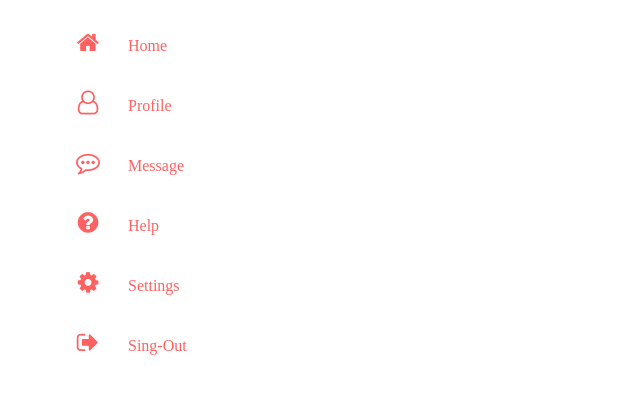
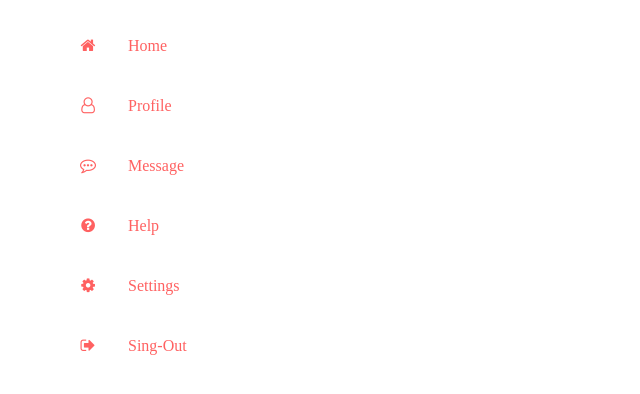
Before and after one commit to Gabriel-Almeida-Ajax/Repo-Gabriel, a Next.js app: page / in a window 1280 px wide. Shown: the top 394 px of the page, without its empty margins (0-640 px from the left). Built offline with nearby package versions, Linux system fonts and the light colour scheme.

Commit message:
--- Auto-Git Commit ---

```diff
--- a/pages/index.js
+++ b/pages/index.js
@@ -38,7 +38,7 @@ const Icon = styled.span`
     text-align: center;
 
 
-  .fa {
+  &fa {
     font-size: 24px;
   }
 `
@@ -49,11 +49,12 @@ const IconContent = styled.i`
   height: 60px;
   line-height: 60px;
   text-align: center;`
+
 const ListApp = ({ tittle, icon }) => {
   return (
     <ListContent>
       <LinkContent href={`/${tittle}`}>
-        <Icon><i className={icon} aria-hidden="true" /></Icon>
+        <Icon><IconContent className={icon} aria-hidden="true" /></Icon>
         <Tittle>
           {tittle}
         </Tittle>
@@ -75,7 +76,10 @@ export default function Home() {
     { id: '006', tittle: 'Sing-Out', icon: 'fa fa-sign-out' }
   ]);
 
-let usage = styled.div`@import url("https://fonts.googleapis.com/css2?family=Poppins:wght@500&display=swap")`
+  const container = styled.div`
+    height: 120px;
+    width: 120px;
+  `
 
   return (
     <div>
@@ -85,14 +89,14 @@ let usage = styled.div`@import url("https://fonts.googleapis.com/css2?family=Pop
       </Head>
 
       <main>
-        <usage>
+        <div className="container">
           <div className="navigation">
             <ul>
               {items.map(item => <ListApp key={item.id} {...item} />)}
             </ul>
           </div>
           <div className="toggle" />
-        </usage>
+        </div>
         <script
           dangerouslySetInnerHTML={{
             __html: `
```
Also changed, not shown: .autogit/logs/log-31-2-2021-1-13-32.txt (added).
